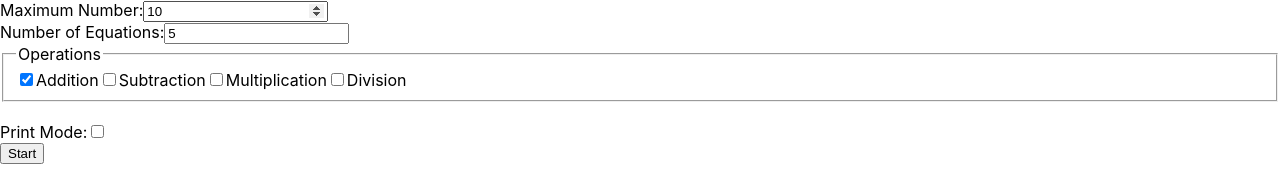
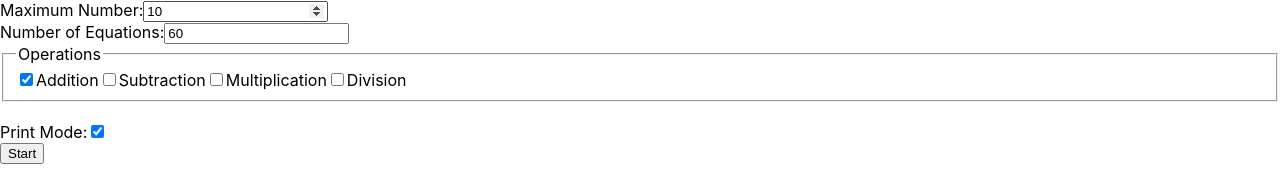
Before and after one commit to ashajjar/kids-math-app, a React (Create React App) app: page / in a window 1280 px wide. Shown: the top 188 px of the page. Built offline with nearby package versions, Linux system fonts and the light colour scheme.

Commit message:
Avoid printing page breaks

```diff
--- a/src/App.js
+++ b/src/App.js
@@ -87,7 +87,7 @@ const printEquations = (equations) => {
     let printableContent = `
       <style>
         .print-container { display: flex; flex-wrap: wrap; justify-content: space-around; }
-        .equation-table { margin: 10px; width: 30%; border-collapse: collapse; }
+        .equation-table { margin: 10px; width: 30%; border-collapse: collapse; page-break-inside: avoid; }
         .equation-table td { border: 1px solid black; padding: 10px; text-align: center; }
         .answer-space { width: 50px; }
       </style>
@@ -113,5 +113,4 @@ const printEquations = (equations) => {
     newWindow.close();
 };
 
-
 export default App;
--- a/src/components/StartScreen.js
+++ b/src/components/StartScreen.js
@@ -2,14 +2,14 @@ import React, { useState } from 'react';
 
 function StartScreen(props) {
     const [maxNumber, setMaxNumber] = useState(10);
-    const [numEquations, setNumEquations] = useState(5);
+    const [numEquations, setNumEquations] = useState(60);
     const [operations, setOperations] = useState({
         addition: true,
         subtraction: false,
         multiplication: false,
         division: false
     });
-    const [printMode, setPrintMode] = useState(false);
+    const [printMode, setPrintMode] = useState(true);
 
     const handleNumberChange = (e) => {
         setMaxNumber(e.target.value);
```
